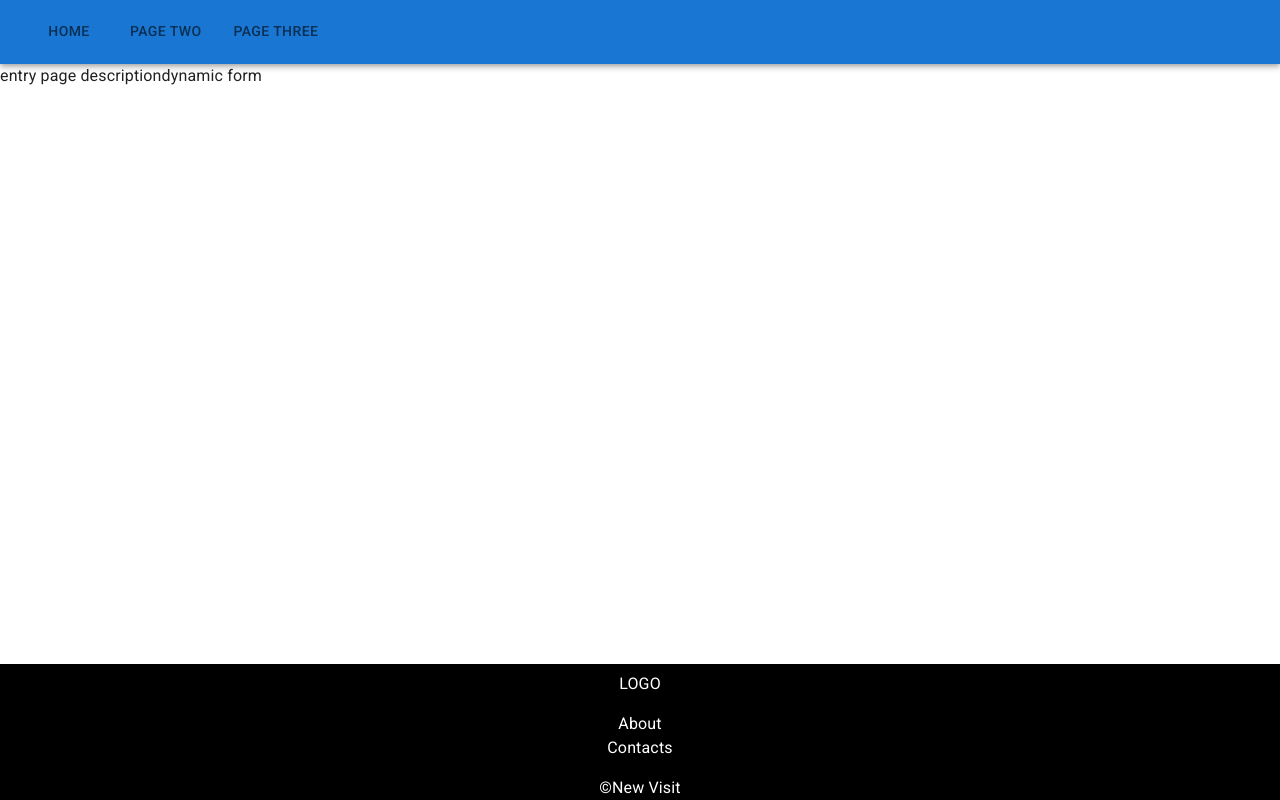
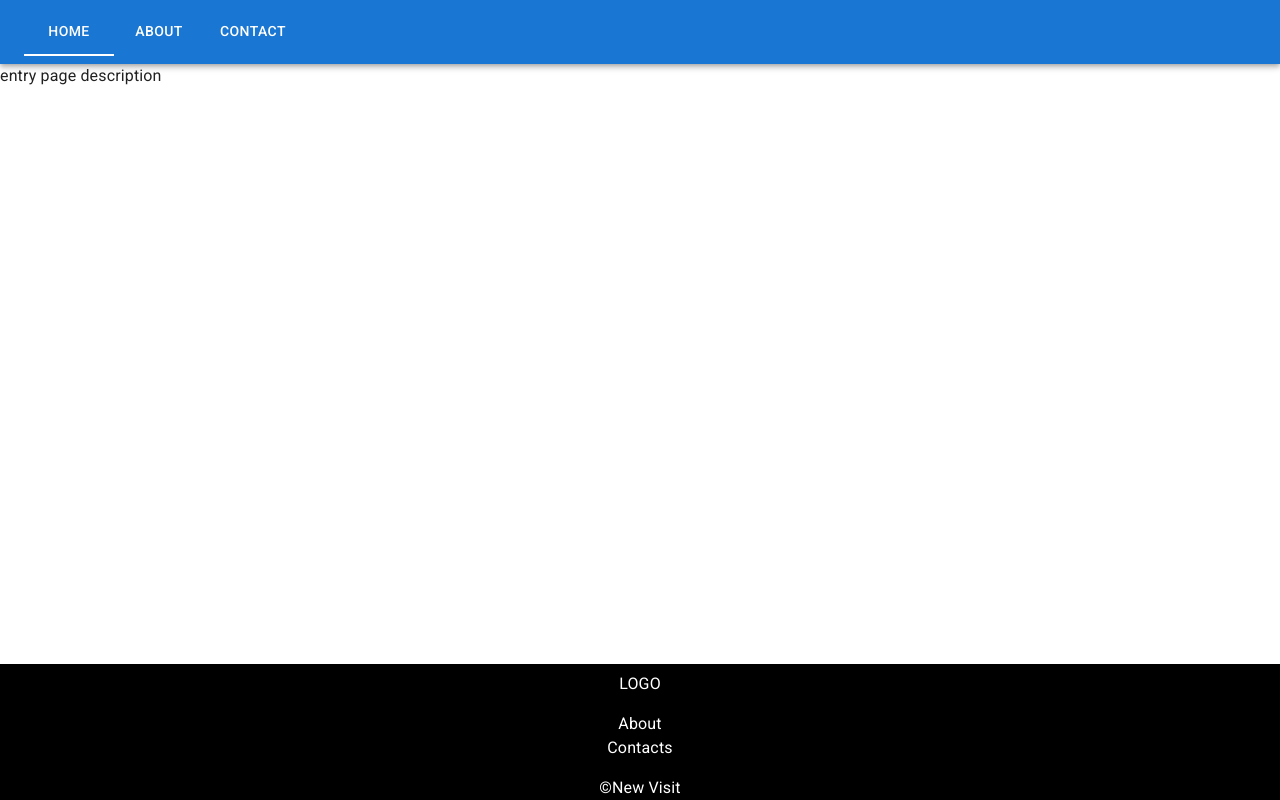
Before and after one commit to ArsenRogovoi/frontend-final-project-hackeru, a React (Create React App) app: page / in a window 1280 px wide. Built offline with nearby package versions, Linux system fonts and the light colour scheme.

Commit message:
header template fixed

```diff
--- a/src/components/PageHeader.jsx
+++ b/src/components/PageHeader.jsx
@@ -4,7 +4,6 @@ import Toolbar from "@mui/material/Toolbar";
 import MobileMenu from "./pageHeaderComponents/MobileMenu";
 import PageIndication from "./pageHeaderComponents/PageIndication";
 import DesktopNavBar from "./pageHeaderComponents/DesktopNavBar";
-import Button from "@mui/material/Button";
 
 const PageHeader = () => {
   const navLinks = ["Home", "About", "Contacts"];
--- a/src/components/pageHeaderComponents/DesktopNavBar.jsx
+++ b/src/components/pageHeaderComponents/DesktopNavBar.jsx
@@ -1,38 +1,32 @@
 import Box from "@mui/material/Box";
 import Tabs from "@mui/material/Tabs";
 import Tab from "@mui/material/Tab";
-import Button from "@mui/material/Button";
 import { useState } from "react";
 
 const DesktopNavBar = ({ pages }) => {
+  const [tabValue, changeTabValue] = useState("Home");
+
+  const handleTabChange = (event, newValue) => {
+    changeTabValue(newValue);
+  };
+
   return (
-    // <Box sx={{ flexGrow: 1, display: { xs: "none", md: "flex" } }}>
-    //   {pages.map((page) =>
-    //     page === "Home" ? (
-    //       <Button
-    //         key={page}
-    //         sx={{
-    //           my: 2,
-    //           color: "black",
-    //           backgroundColor: "lightgray",
-    //           ":hover": { backgroundColor: "lightgray" },
-    //           display: "block",
-    //         }}
-    //       >
-    //         {page}
-    //       </Button>
-    //     ) : (
-    //       <Button key={page} sx={{ my: 2, color: "white", display: "block" }}>
-    //         {page}
-    //       </Button>
-    //     )
-    //   )}
-    // </Box>
-    <Box sx={{ width: "100%" }}>
-      <Tabs role="navigation">
-        <Tab label="Home" href="#" />
-        <Tab label="Page Two" href="#" />
-        <Tab label="Page Three" href="#" />
+    <Box sx={{ flexGrow: 1, display: { xs: "none", md: "flex" } }}>
+      <Tabs
+        role="navigation"
+        value={tabValue}
+        textColor="white"
+        indicatorColor="secondary"
+        onChange={handleTabChange}
+        sx={{
+          "& .MuiTabs-indicator": {
+            backgroundColor: "#fff",
+          },
+        }}
+      >
+        <Tab value={"Home"} label="Home" />
+        <Tab value={"About"} label="About" />
+        <Tab value={"Contact"} label="Contact" />
       </Tabs>
     </Box>
   );
--- a/src/components/pageHeaderComponents/MobileMenu.jsx
+++ b/src/components/pageHeaderComponents/MobileMenu.jsx
@@ -4,7 +4,6 @@ import IconButton from "@mui/material/IconButton";
 import MenuIcon from "@mui/icons-material/Menu";
 import Drawer from "@mui/material/Drawer";
 import Box from "@mui/material/Box";
-import Button from "@mui/material/Button";
 import List from "@mui/material/List";
 import ListItem from "@mui/material/ListItem";
 import ListItemButton from "@mui/material/ListItemButton";
--- a/src/layouts/EntryPageLayout.jsx
+++ b/src/layouts/EntryPageLayout.jsx
@@ -16,7 +16,6 @@ const EntryPageLayout = () => {
       >
         <Grid container>
           <Grid item>entry page description</Grid>
-          <Grid item>dynamic form</Grid>
         </Grid>
       </Grid>
       <Grid item>
```
